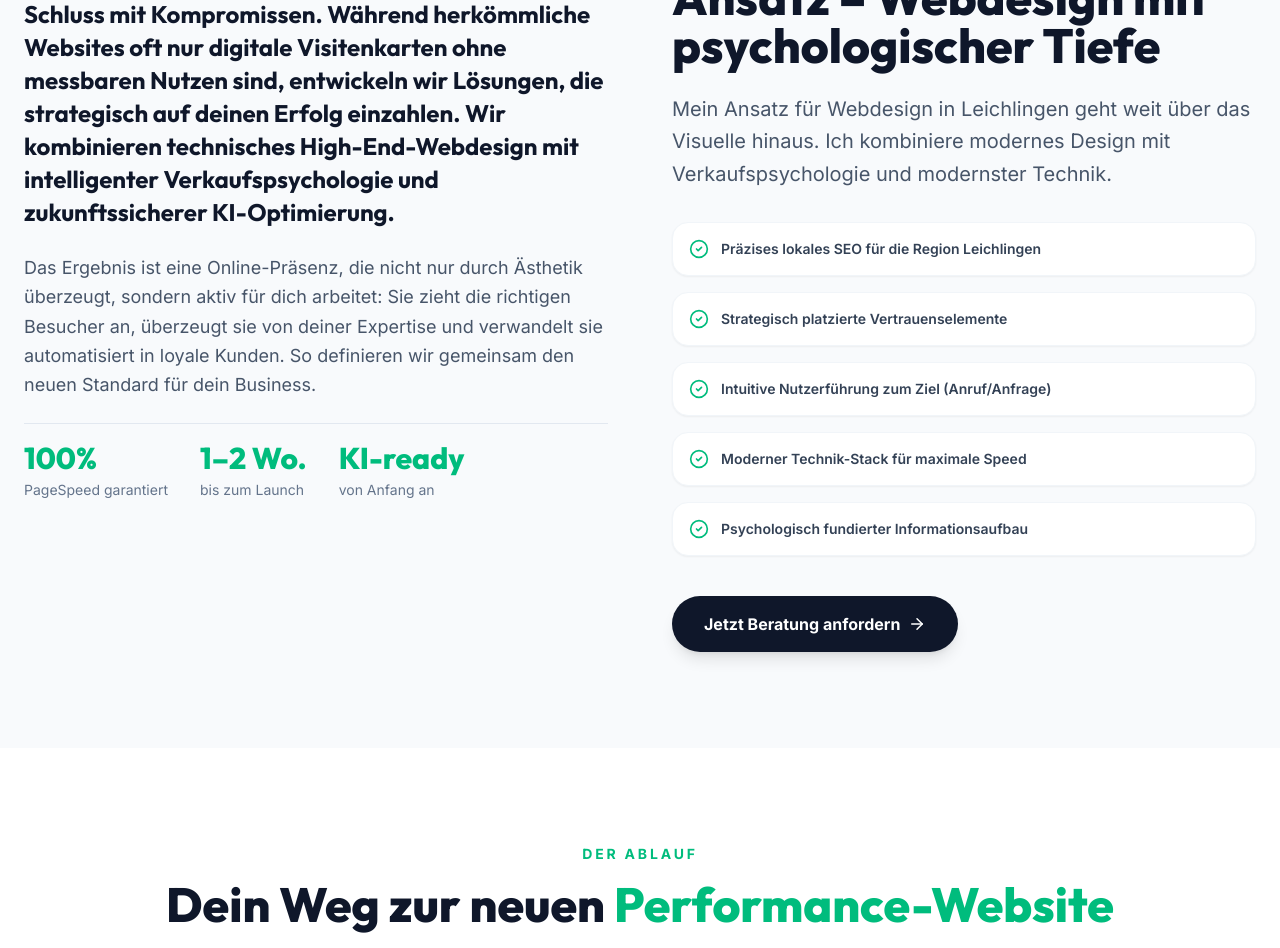
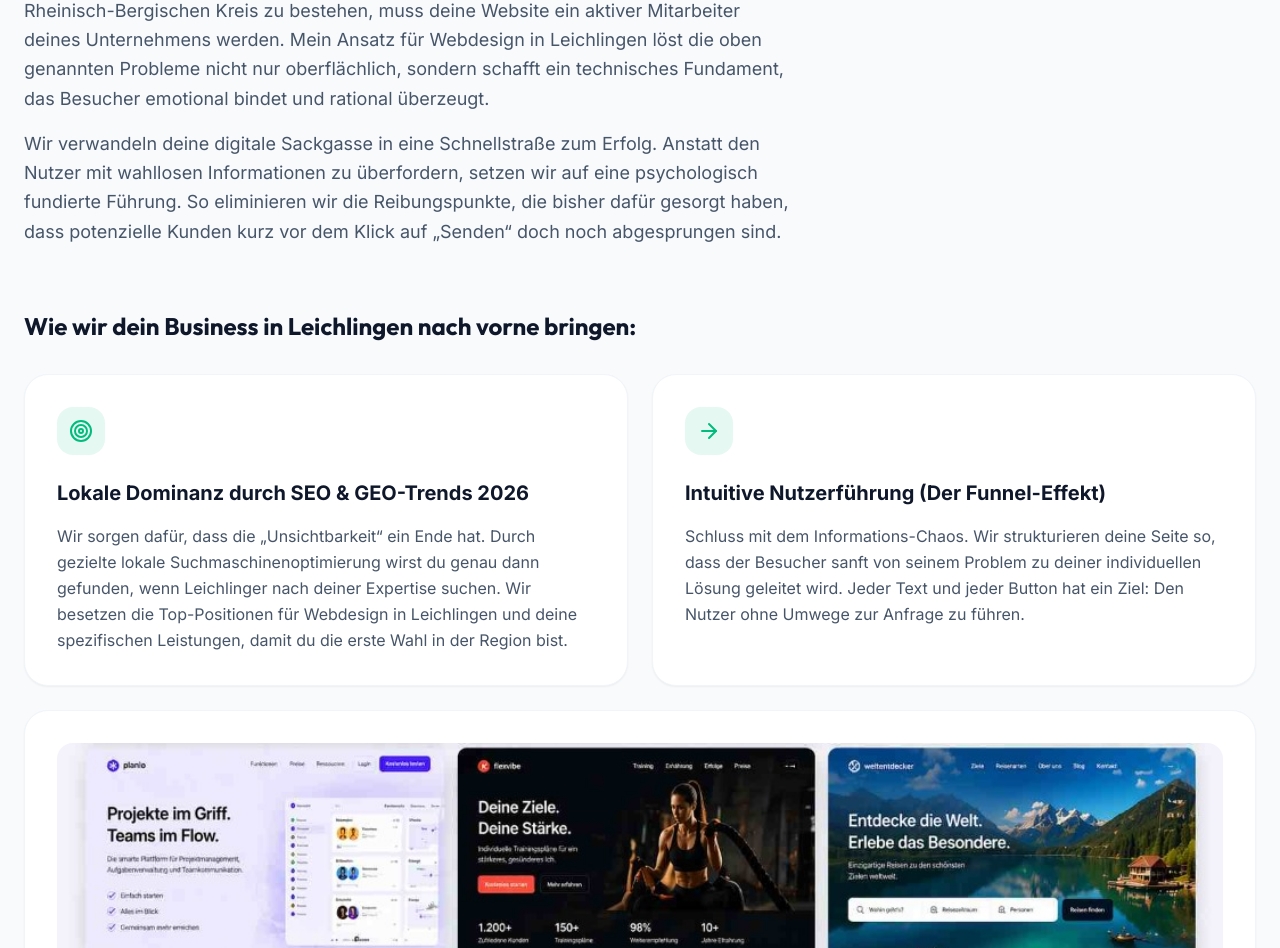
Before and after one commit to timmsug-source/website-linkedin, a Next.js app: page /webdesign/leichlingen in a window 1280 px wide. Shown: the part 1880-2828 px from the top of the page. Built offline with nearby package versions, Linux system fonts and the light colour scheme.

Commit message:
Add custom LeichlingenSolution component with bento grid and mockups image

```diff
--- a/src/app/webdesign/leichlingen/page.tsx
+++ b/src/app/webdesign/leichlingen/page.tsx
@@ -9,8 +9,7 @@ import { ServiceSolution } from "@/components/service/ServiceSolution";
 import { ServiceInfo } from "@/components/service/ServiceInfo";
 import { WebdesignReasons } from "@/components/service/WebdesignReasons";
 import { WebdesignCities } from "@/components/service/WebdesignCities";
-import { LeichlingenFlow, LeichlingenAbout } from "@/components/lp/LeichlingenSections";
-
+import { LeichlingenFlow, LeichlingenAbout, LeichlingenSolution } from "@/components/lp/LeichlingenSections";
 const leichlingenService = {
   id: "webdesign-leichlingen",
   title: "Webdesign Leichlingen",
@@ -104,7 +103,7 @@ export default function LeichlingenPage() {
       <ServiceProblem service={leichlingenService as any} />
 
       {/* 3. LÖSUNG */}
-      <ServiceSolution service={leichlingenService as any} />
+      <LeichlingenSolution />
 
       {/* 4. ABLAUF (Customized for Leichlingen) */}
       <LeichlingenFlow />
--- a/src/components/lp/LeichlingenSections.tsx
+++ b/src/components/lp/LeichlingenSections.tsx
@@ -146,3 +146,111 @@ export function LeichlingenAbout() {
     </section>
   );
 }
+
+export function LeichlingenSolution() {
+  const features = [
+    {
+      title: "Lokale Dominanz durch SEO & GEO-Trends 2026",
+      body: "Wir sorgen dafür, dass die „Unsichtbarkeit“ ein Ende hat. Durch gezielte lokale Suchmaschinenoptimierung wirst du genau dann gefunden, wenn Leichlinger nach deiner Expertise suchen. Wir besetzen die Top-Positionen für Webdesign in Leichlingen und deine spezifischen Leistungen, damit du die erste Wahl in der Region bist.",
+      colSpan: "lg:col-span-1",
+      icon: Target,
+    },
+    {
+      title: "Intuitive Nutzerführung (Der Funnel-Effekt)",
+      body: "Schluss mit dem Informations-Chaos. Wir strukturieren deine Seite so, dass der Besucher sanft von seinem Problem zu deiner individuellen Lösung geleitet wird. Jeder Text und jeder Button hat ein Ziel: Den Nutzer ohne Umwege zur Anfrage zu führen.",
+      colSpan: "lg:col-span-1",
+      icon: ArrowRight,
+    },
+    {
+      title: "Modernes Design mit Vertrauensgarantie",
+      body: "Wir ersetzen veraltete Optik durch ein frisches, zeitgemäßes Design, das deine Professionalität widerspiegelt. Ein ästhetischer Auftritt sorgt innerhalb der ersten Sekunde für das nötige Vertrauen, das die Basis für jede Geschäftsbeziehung bildet.",
+      colSpan: "lg:col-span-2",
+      icon: Palette,
+      image: "/images/mockups-grid.jpg",
+    },
+    {
+      title: "High-Speed Performance",
+      body: "Während andere noch im „digitalen Stau“ auf der L294 stehen, schaltet deine Website in den Express-Modus. Wir optimieren Ladezeiten auf ein Minimum, da im Jahr 2026 jede Millisekunde über den Verbleib eines Nutzers entscheidet. Eine schnelle Seite ist nicht nur nutzerfreundlich, sondern wird auch von Google mit besseren Rankings belohnt.",
+      colSpan: "lg:col-span-1",
+      icon: Rocket,
+    },
+    {
+      title: "Konversionsstarke Strategie",
+      body: "Besucher sind gut, Kunden sind besser. Wir implementieren klare Call-to-Actions und automatisierte Prozesse, die dafür sorgen, dass aus einem bloßen „Vorbeischauen“ eine konkrete Handlung wird. Deine Website arbeitet 24/7 als dein bester Verkäufer.",
+      colSpan: "lg:col-span-1",
+      icon: CheckCircle2,
+    },
+  ];
+
+  return (
+    <section className="py-24 px-6 bg-slate-50" aria-label="Die Lösung für Leichlingen">
+      <div className="max-w-7xl mx-auto">
+
+        {/* Intro */}
+        <div className="max-w-3xl mb-16">
+          <h2 className="text-4xl md:text-5xl font-display font-extrabold text-slate-900 leading-tight mb-6">
+            Die Lösung: Dein <span className="text-accent">digitaler Maßanzug</span> mit Funnel-Strategie
+          </h2>
+          <div className="space-y-4 text-lg text-slate-600 leading-relaxed">
+            <p>
+              Es reicht heute nicht mehr aus, einfach nur „online“ zu sein. Um im Wettbewerb im Rheinisch-Bergischen Kreis zu bestehen, muss deine Website ein aktiver Mitarbeiter deines Unternehmens werden. Mein Ansatz für Webdesign in Leichlingen löst die oben genannten Probleme nicht nur oberflächlich, sondern schafft ein technisches Fundament, das Besucher emotional bindet und rational überzeugt.
+            </p>
+            <p>
+              Wir verwandeln deine digitale Sackgasse in eine Schnellstraße zum Erfolg. Anstatt den Nutzer mit wahllosen Informationen zu überfordern, setzen wir auf eine psychologisch fundierte Führung. So eliminieren wir die Reibungspunkte, die bisher dafür gesorgt haben, dass potenzielle Kunden kurz vor dem Klick auf „Senden“ doch noch abgesprungen sind.
+            </p>
+          </div>
+        </div>
+
+        {/* Tiles / Kacheln */}
+        <div className="mb-16">
+          <h3 className="text-2xl font-display font-bold text-slate-900 mb-8">
+            Wie wir dein Business in Leichlingen nach vorne bringen:
+          </h3>
+          <div className="grid grid-cols-1 lg:grid-cols-2 gap-6">
+            {features.map((feature, i) => (
+              <motion.div
+                key={i}
+                initial={{ opacity: 0, y: 20 }}
+                whileInView={{ opacity: 1, y: 0 }}
+                viewport={{ once: true }}
+                transition={{ delay: i * 0.1 }}
+                className={`relative bg-white rounded-3xl p-8 shadow-sm border border-slate-100 overflow-hidden flex flex-col ${feature.colSpan}`}
+              >
+                {/* Optional Image for wide tile */}
+                {feature.image && (
+                  <div className="absolute top-0 right-0 w-1/2 h-full opacity-10 pointer-events-none lg:opacity-100 lg:relative lg:w-full lg:h-64 lg:mb-6 lg:rounded-2xl lg:overflow-hidden">
+                    <Image
+                      src={feature.image}
+                      alt="Modernes Design"
+                      fill
+                      className="object-cover"
+                    />
+                    <div className="absolute inset-0 bg-gradient-to-t from-white via-transparent to-transparent lg:hidden" />
+                  </div>
+                )}
+
+                <div className="relative z-10 flex-1">
+                  <div className="w-12 h-12 rounded-2xl bg-accent/10 flex items-center justify-center mb-6">
+                    <feature.icon size={24} className="text-accent" />
+                  </div>
+                  <h4 className="text-xl font-bold text-slate-900 mb-4">{feature.title}</h4>
+                  <p className="text-slate-600 leading-relaxed">
+                    {feature.body}
+                  </p>
+                </div>
+              </motion.div>
+            ))}
+          </div>
+        </div>
+
+        {/* Outro */}
+        <div className="bg-accent text-white rounded-3xl p-8 md:p-12 text-center max-w-4xl mx-auto shadow-2xl">
+          <p className="text-xl md:text-2xl font-medium leading-relaxed">
+            Mit dieser Kombination aus lokaler Relevanz und technischer Exzellenz machen wir dein Unternehmen zur <strong className="font-extrabold">digitalen Benchmark in Leichlingen</strong>. Wir bauen keine Seite, die nur gut aussieht – wir bauen ein System, das dein Wachstum nachhaltig sichert.
+          </p>
+        </div>
+
+      </div>
+    </section>
+  );
+}
```
Also changed, not shown: public/images/mockups-grid.jpg (added).
